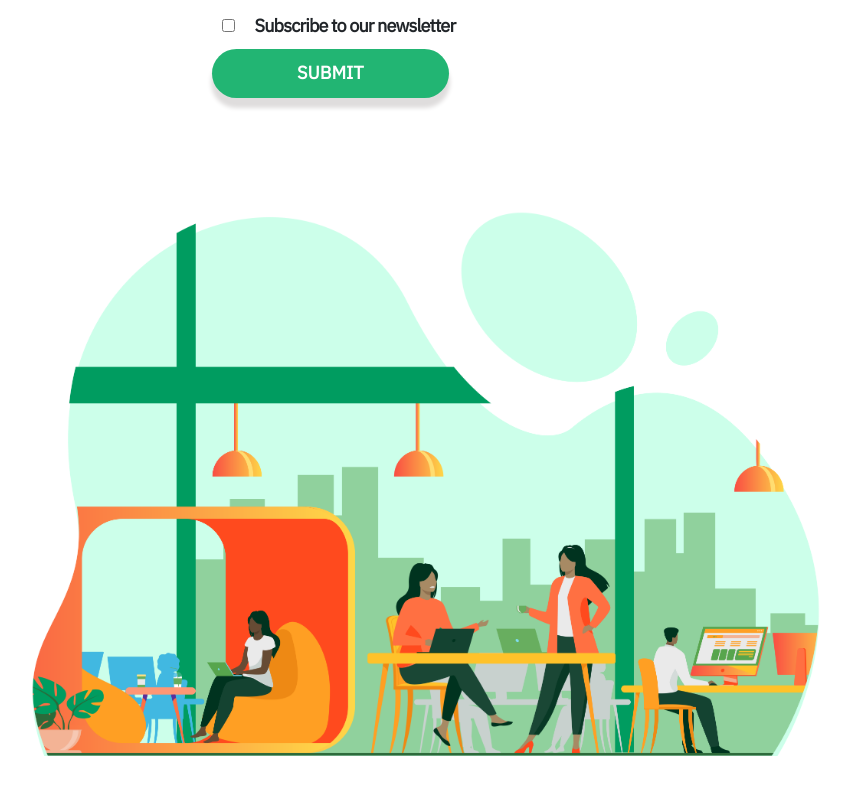
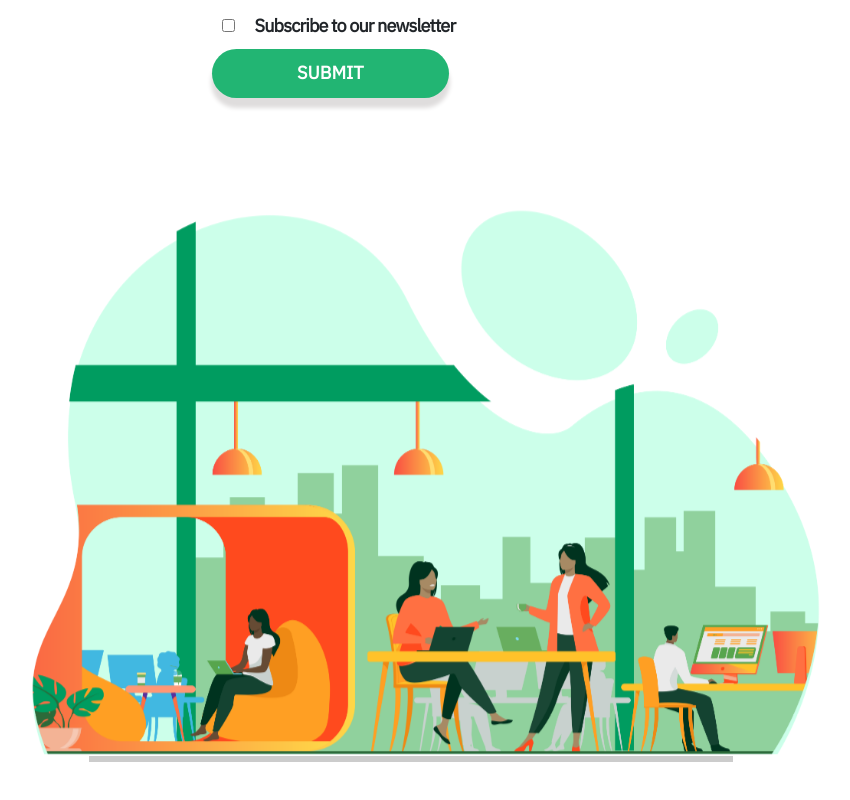
Before and after one commit to dayoolacodes/ForGo_Be, a React (Create React App) app: page / in a window 1280 px wide. Shown: the part 614-1414 px from the top of the page, without its empty margins (201-1051 px from the left). Built offline with nearby package versions, Linux system fonts and the light colour scheme.

Commit message:
added animation to landing page

```diff
--- a/src/components/GoBeApp/Login/Login.js
+++ b/src/components/GoBeApp/Login/Login.js
@@ -3,6 +3,26 @@ import React from 'react';
 import Aux from '../../../hoc/Auxil'
 import classes from './Login.module.css'
 import illustration1 from '../../../assets/images/illustration1.svg'
+import styled, {keyframes} from 'styled-components'
+
+
+const bounceAnimation = keyframes`
+  from, 20%, 100%, to {
+    transform: translate3d(0,0,0);
+  }
+  40%, 43% {
+    transform: translate3d(0, -50px, 0);
+  }
+  70% {
+    transform: translate3d(0, 0, 0);
+  }
+`
+
+const IMG = styled.img`
+ animation-name: ${bounceAnimation};
+ animation-duration: 9s;
+ animation-iteration-count: infinite;
+`
 
 
 
@@ -28,7 +48,8 @@ const Login = () => {
                   </div>
                   <div className={classes.imgDiv}>
 
-                    <img src={illustration1} alt='ils'/>
+                    <IMG src={illustration1} alt='ils'/>
+                    <div className={classes.Shadow}></div>
                   </div>
 
 
--- a/src/components/GoBeApp/Login/Login.module.css
+++ b/src/components/GoBeApp/Login/Login.module.css
@@ -74,8 +74,16 @@
   text-shadow: 0 9px 4px 1px rgb(223, 221, 221);
 }
 
-.imgDiv{
-    width:1000px;
-    margin: 100px;
-    min-width: 500px;
+.imgDiv {
+  width: 1000px;
+  margin: 100px;
+  min-width: 500px;
 }
+
+.Shadow {
+  display: block;
+  background-color: #22b573;
+  border: 3px solid #cccccc;
+  width: 70%;
+  margin-left: 12%;
+}
```
